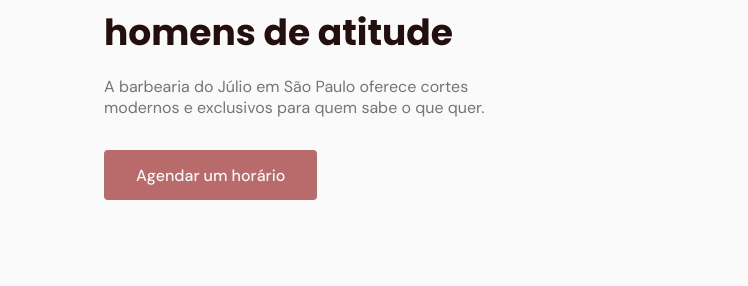
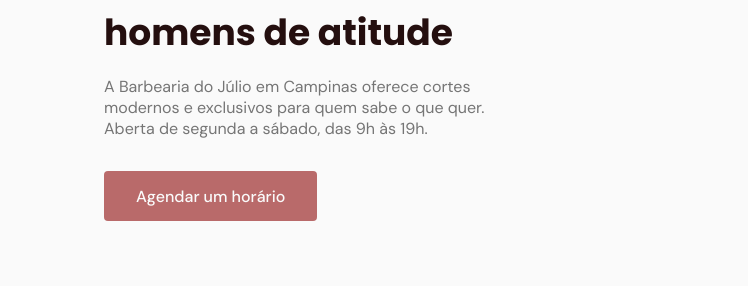
Before and after one commit to devMuriloOliveira/julioBarbearia, a plain HTML site: page index.html in a window 1280 px wide. Shown: the part 282-568 px from the top of the page, 0-748 px from the left. Drawn offline with nearby package versions, Linux system fonts and the light colour scheme; files whose address does not match are found by name.

```diff
--- a/index.html
+++ b/index.html
@@ -58,8 +58,7 @@
           <div class="text">
             <h2 class="title">Corte e estilo para homens de atitude</h2>
             <p>
-              A barbearia do Júlio em São Paulo oferece cortes modernos e
-              exclusivos para quem sabe o que quer.
+              A Barbearia do Júlio em Campinas oferece cortes modernos e exclusivos para quem sabe o que quer. Aberta de segunda a sábado, das 9h às 19h.
             </p>
             <a class="button" href="#contact">Agendar um horário</a>
           </div>
```
